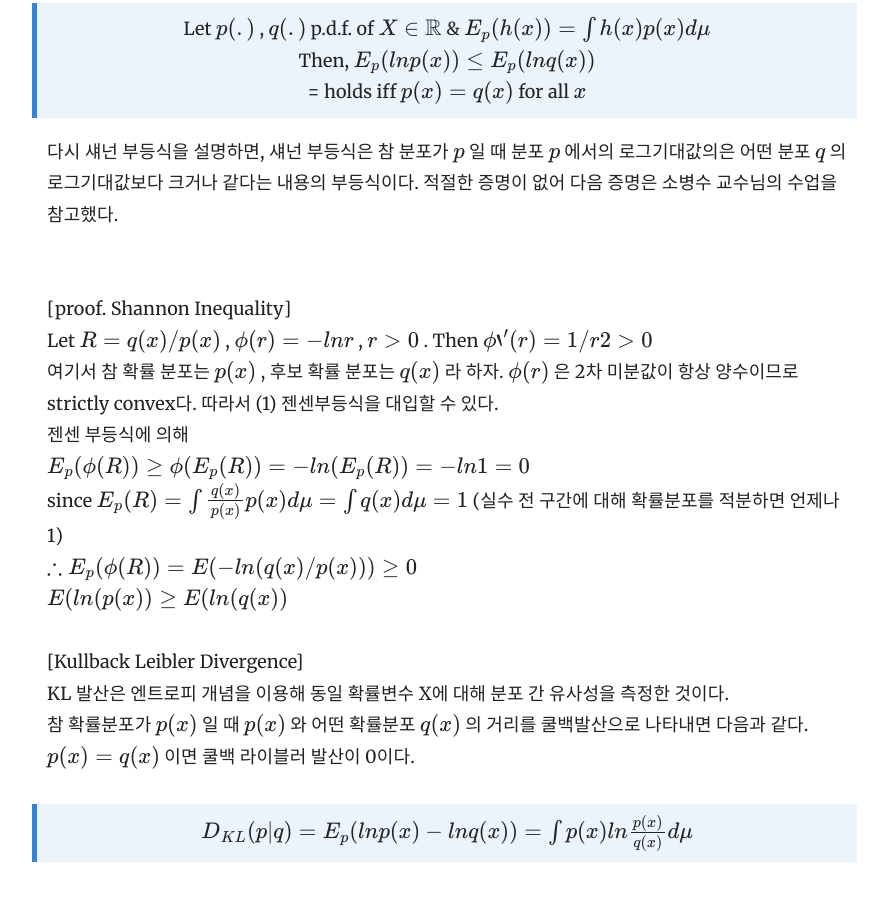
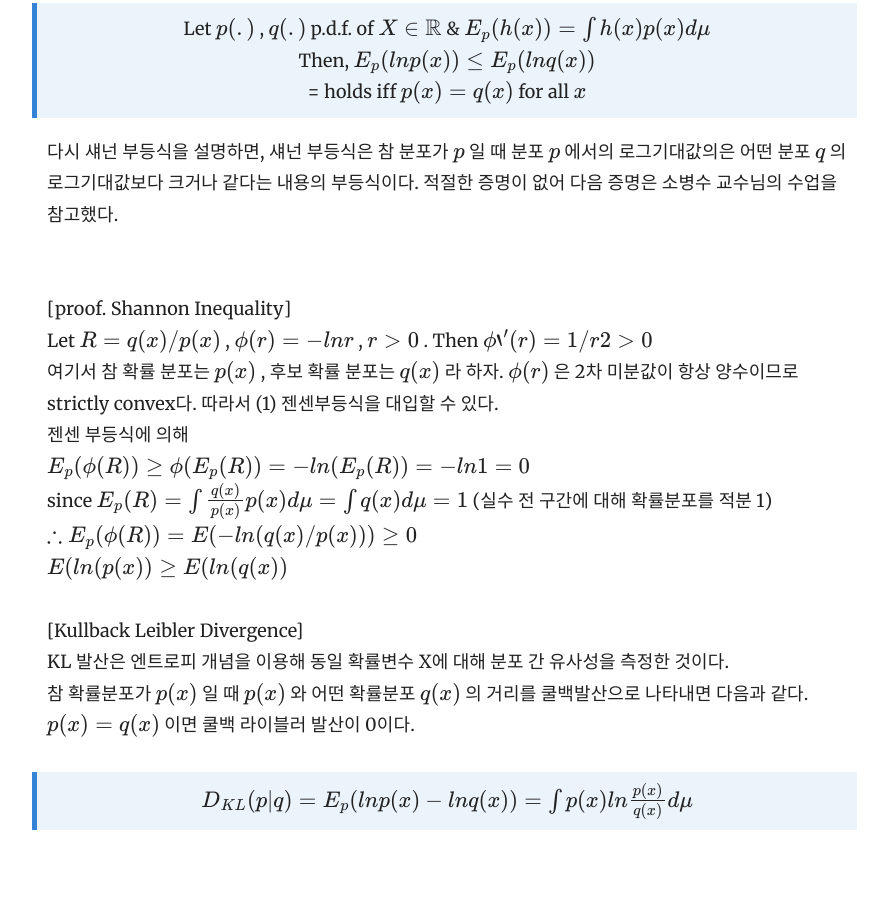
Before and after one commit to yrk3434/yrk3434.github.io, a Jekyll site: the page built from _docs/Theory/Mathematical Statistics.md, in a window 1280 px wide and 900 px high, scrolled down 7116 px. Shown: the whole window, without its empty margins (343-1231 px from the left). Built offline with Jekyll 4.4.1, drawn with Linux system fonts in a browser that asks for light colours; formulas are drawn with MathJax 3; after the commit the page ends 7984 px from its top, so only the background shows below that.

Commit message:
Update Mathematical Statistics.md

```diff
--- a/_docs/Theory/Mathematical Statistics.md
+++ b/_docs/Theory/Mathematical Statistics.md
@@ -185,7 +185,7 @@ Let $ R = q(x)/p(x) $ , $ \phi(r) = -ln r $ ,  $ r>0 $ . Then $ \phi '' (r) = 1/
 $ \phi(r) $ 은 2차 미분값이 항상 양수이므로 strictly convex다. 따라서 (1) 젠센부등식을 대입할 수 있다. <br/>
 젠센 부등식에 의해 <br/>
 $ E_p(\phi(R)) \geq \phi(E_p(R)) = -ln(E_p(R)) = -ln1 = 0 $  <br/>
- since $ E_p(R) = \int \frac{q(x)}{p(x)} p(x)  d\mu = \int q(x) d\mu = 1 $ (실수 전 구간에 대해 확률분포를 적분하면 언제나 1) <br/>
+ since $ E_p(R) = \int \frac{q(x)}{p(x)} p(x)  d\mu = \int q(x) d\mu = 1 $ (실수 전 구간에 대해 확률분포를 적분 1) <br/>
  $ \therefore  E_p(\phi(R)) = E(-ln (q(x)/p(x))) \geq 0 $ <br/>
   $ E(ln (p(x)) \geq E(ln (q(x)) $ <br/>
 
```
